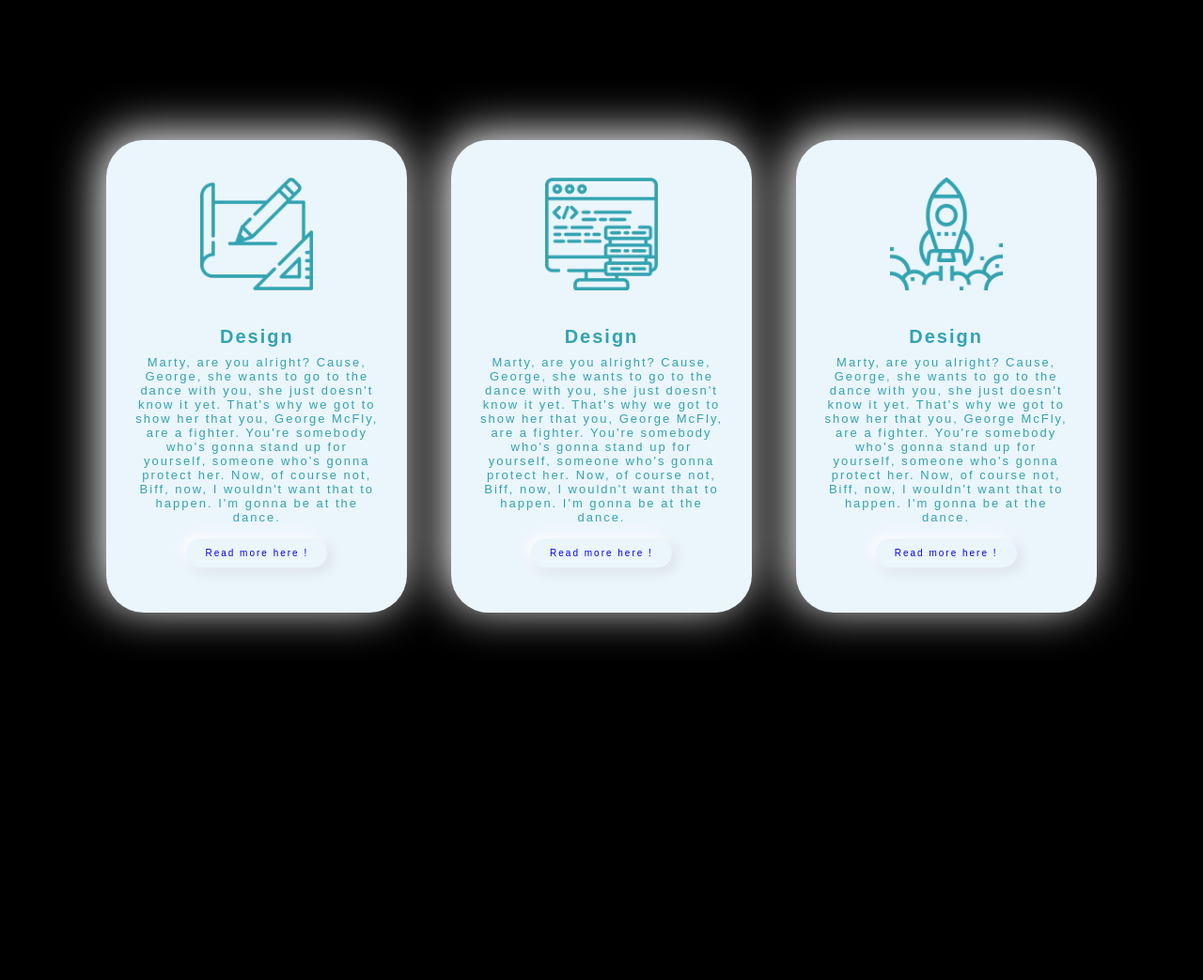
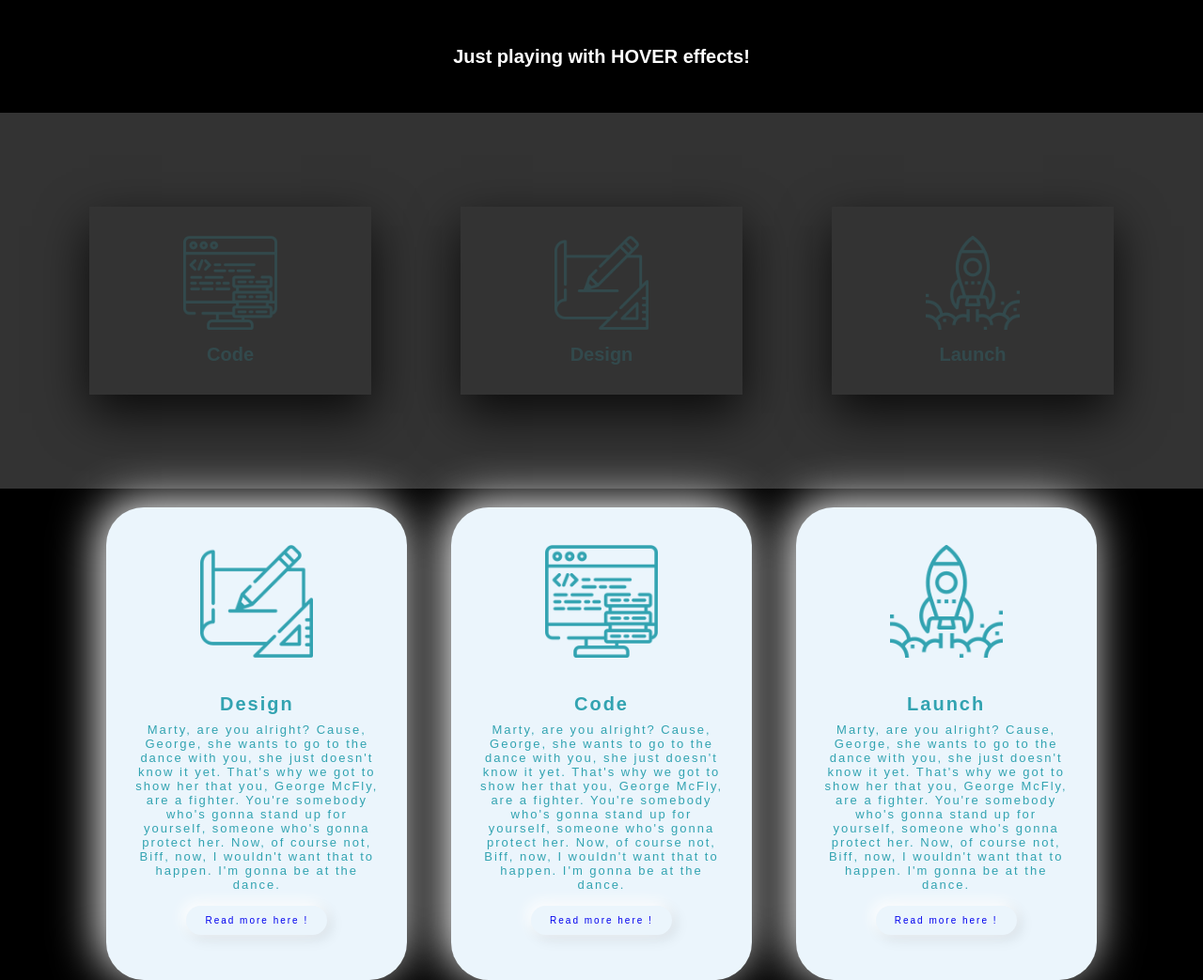
Before and after one commit to Jean-OIKONOMOU/cute_card_ui, a plain HTML site: page index.html in a window 1280 px wide. Shown: the top 1043 px of the page at 94% size. Before the commit the page ends 800 px from the top, so only its background shows below. Drawn offline with Linux system fonts and the light colour scheme; a web font is replaced by a local one.

Commit message:
working steadily

```diff
--- a/index.html
+++ b/index.html
@@ -8,6 +8,64 @@
     <title>^.^ !</title>
 </head>
 <body>
+
+    <div class="header">
+        <h1>Just playing with HOVER effects!</h1>
+    </div>
+
+    <div class="container2">
+        <div class="card2">
+            <div class="face face1">
+                <div class="content">
+                    <img src="img/code.png" alt="a beautiful design">
+                    <h3>Code</h3>
+                </div>
+            </div>
+            <div class="face face2">
+                <div class="content">
+                    <p>Marty, are you alright? Cause, George, she wants to go to the dance with you,
+                        she just doesn't know it yet.
+                    </p>
+                    <a href="#">Read more !</a>
+                </div>
+            </div>
+        </div>
+
+        <div class="card2">
+            <div class="face face1">
+                <div class="content">
+                    <img src="img/design.png" alt="a beautiful design">
+                    <h3>Design</h3>
+                </div>
+            </div>
+            <div class="face face2">
+                <div class="content">
+                    <p>Marty, are you alright? Cause, George, she wants to go to the dance with you,
+                        she just doesn't know it yet.
+                    </p>
+                    <a href="#">Read more !</a>
+                </div>
+            </div>
+        </div>
+
+        <div class="card2">
+            <div class="face face1">
+                <div class="content">
+                    <img src="img/launch.png" alt="a beautiful design">
+                    <h3>Launch</h3>
+                </div>
+            </div>
+            <div class="face face2">
+                <div class="content">
+                    <p>Marty, are you alright? Cause, George, she wants to go to the dance with you,
+                        she just doesn't know it yet.
+                    </p>
+                    <a href="#">Read more !</a>
+                </div>
+            </div>
+        </div>
+    </div>
+
     <div class="container">
         <div class="card">
             <div class="imgBx">
@@ -28,7 +86,7 @@
                 <img src="img/code.png" alt="a beautiful design">
             </div>
             <div class="contentBx">
-                <h2>Design</h2>
+                <h2>Code</h2>
                 <p>Marty, are you alright? Cause, George, she wants to go to the dance with you,
                     she just doesn't know it yet. That's why we got to show her that you, George McFly,
                     are a fighter. You're somebody who's gonna stand up for yourself, someone who's gonna
@@ -42,7 +100,7 @@
                 <img src="img/launch.png" alt="a beautiful design">
             </div>
             <div class="contentBx">
-                <h2>Design</h2>
+                <h2>Launch</h2>
                 <p>Marty, are you alright? Cause, George, she wants to go to the dance with you,
                     she just doesn't know it yet. That's why we got to show her that you, George McFly,
                     are a fighter. You're somebody who's gonna stand up for yourself, someone who's gonna
@@ -52,6 +110,5 @@
         </div>
     </div>
 
-
 </body>
 </html>
--- a/style.css
+++ b/style.css
@@ -17,14 +17,24 @@ body {
     display: flex;
     justify-content: center;
     align-items: center;
+    flex-direction: column;
     min-height: 100vh;
     background-color: black;
+}
+
+.header {
+    min-width: 100vw;
+    text-align: center;
+    color: white;
+    min-height: 15vh;
+    display: flex;
+    align-items: center;
+    justify-content: center;
 }
 
 .container {
     position: relative;
     display: flex;
-
     justify-content: space-around;
     align-items: center;
     flex-wrap: wrap;
@@ -49,6 +59,7 @@ body {
     box-shadow: inset -6px -6px 10px rgba(255,255,255,.5),
                 inset 6px 6px 20px rgba(0,0,0,.05);
     padding: 3.6rem 3rem;
+    transition: .2s ease-in-out;
 }
 
 .container .card .imgBx {
@@ -98,3 +109,99 @@ body {
     display: block;
     transition: .8s ease-in-out;
 }
+
+/* ---------------------------- */
+
+.container2 {
+    display: flex;
+    align-items: center;
+    justify-content: space-evenly;
+    color: var(--fontc);
+    background: #333;
+    width: 100rem;
+    min-width: 100vw;
+    position: relative;
+    font-size: 1.75rem;
+}
+
+.container2 .card2 {
+    position: relative;
+}
+
+.container2 .card2 .face {
+    width: 30rem;
+    height: 20rem;
+    transition: .5s;
+}
+
+.container2 .card2 .face.face1 {
+    position: relative;
+    background: #333;
+    display: flex;
+    justify-content: center;
+    align-items: center;
+    z-index: 1;
+    transform: translateY(100px);
+}
+
+.container2 .card2:hover .face.face1 {
+    transform: translateY(0);
+    background: #ff0057;
+}
+
+.container2 .card2 .face.face1 .content {
+    opacity: .2;
+    transition: .5s;
+}
+
+.container2 .card2:hover .face.face1 .content {
+    opacity: 1;
+    transition: .5s;
+}
+
+.container2 .card2 .face.face1 .content img {
+    max-width: 100px;
+}
+
+.container2 .card2 .face.face1 .content h3 {
+    margin: 1rem 0 0;
+    padding: 0;
+    color: var(--fontc);
+    text-align: center;
+    font-size: 2rem;
+}
+
+.container2 .card2 .face.face2 {
+    position: relative;
+    background: #fff;
+    display: flex;
+    justify-content: center;
+    align-items: center;
+    padding: 1.5rem;
+    box-shadow: 0 20px 50px rgba(0, 0, 0, .8);
+    transform: translateY(-100px);
+}
+
+.container2 .card2:hover .face.face2 {
+    transform: translateY(0);
+}
+
+.container2 .card2 .face.face2 .content * {
+    padding: .5rem;
+}
+
+.container2 .card2 .face.face2 .content a {
+    margin: 1.5rem 0 0;
+    display: inline-block;
+    text-decoration: none;
+    font-weight: 900;
+    color: #333;
+    border: 1px solid #333;
+    transition: .2s ease;
+}
+
+.container2 .card2 .face.face2 .content a:hover {
+    background: #333;
+    color: white;
+    transition: .2s ease;
+}
```
